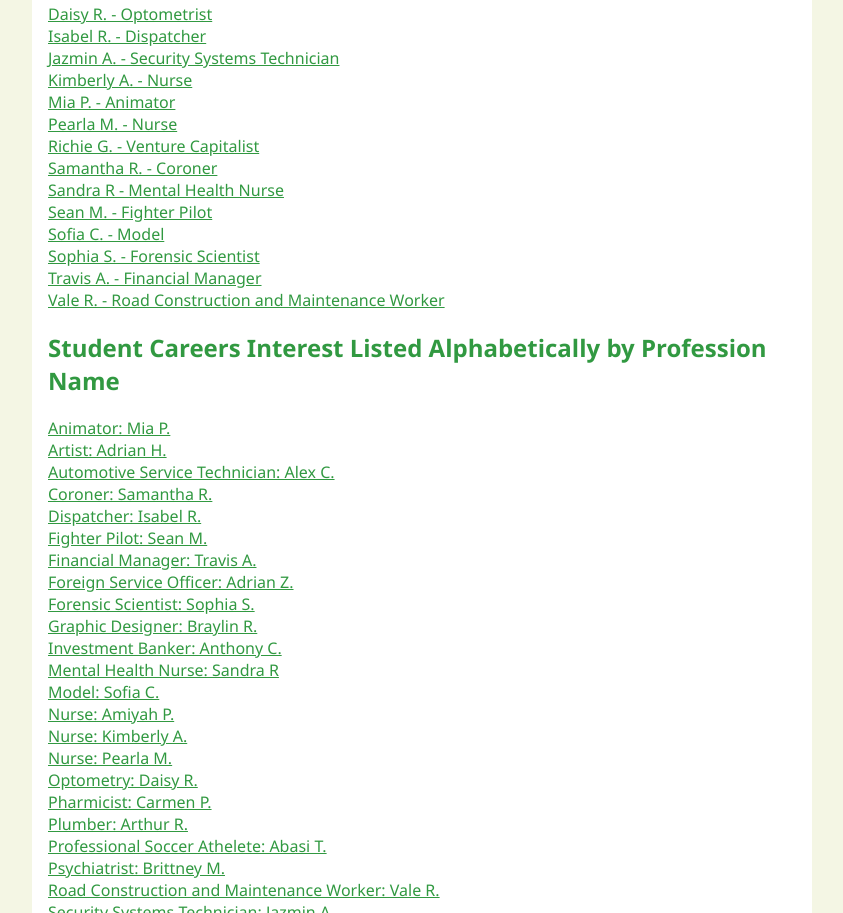
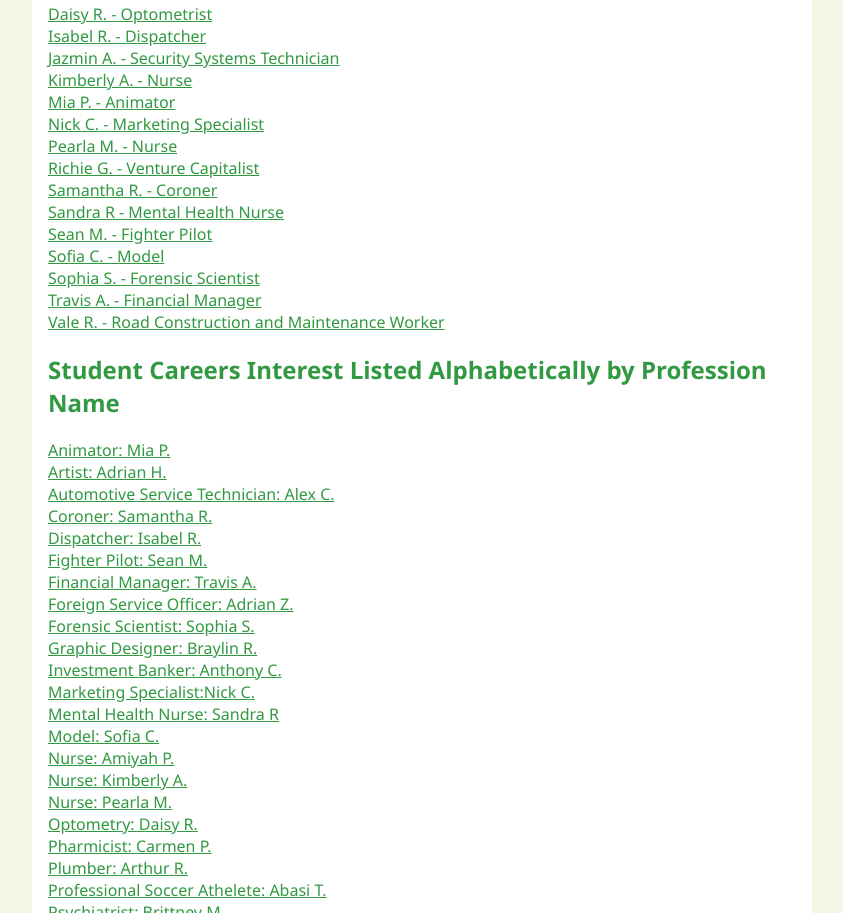
Before and after one commit to SDUSD-MsLadd/projects, a plain HTML site: page career-website/site-map.html in a window 1280 px wide. Shown: the part 1007-1920 px from the top of the page, without its empty margins (8-851 px from the left). Drawn offline with Linux system fonts and the light colour scheme.

Commit message:
Nick C. work included

```diff
--- a/career-website/site-map.html
+++ b/career-website/site-map.html
@@ -68,6 +68,7 @@
           <a href="pathway/ict/security-systems-technician-ja.html">Jazmin A. - Security Systems Technician</a><br>
           <a href="pathway/hsnmt/nurse-ka.html">Kimberly A. - Nurse</a><br>
           <a href="pathway/ame/animator-mp.html">Mia P. - Animator</a><br>
+          <a href="pathway/mss/marketing-specialist-nc.html">Nick C. - Marketing Specialist</a><br>
           <a href="pathway/hsnmt/nurse-pm.html">Pearla M. - Nurse</a><br>
           <a href="pathway/bnf/venture-capitalist-rg.html">Richie G. - Venture Capitalist</a><br>
           <a href="pathway/ps/coroner-sr.html">Samantha R. - Coroner</a><br>
@@ -92,6 +93,7 @@
           <a href="pathway/ps/forensic-scientist-ss.html">Forensic Scientist: Sophia S.</a><br>
           <a href="pathway/ame/graphic-designer-br.html">Graphic Designer: Braylin R.</a><br>
           <a href="pathway/bnf/investment-banker-ac.html">Investment Banker: Anthony C.</a><br>
+          <a href="pathway/mss/marketing-specialist-nc.html">Marketing Specialist:Nick C.</a><br>
           <a href="pathway/hsnmt/mental-health-nurse-sr.html">Mental Health Nurse: Sandra R</a><br>
           <a href="pathway/ame/model-sc.html">Model: Sofia C.</a><br>
           <a href="pathway/hsnmt/nurse-ap.html">Nurse: Amiyah P.</a><br>
```
